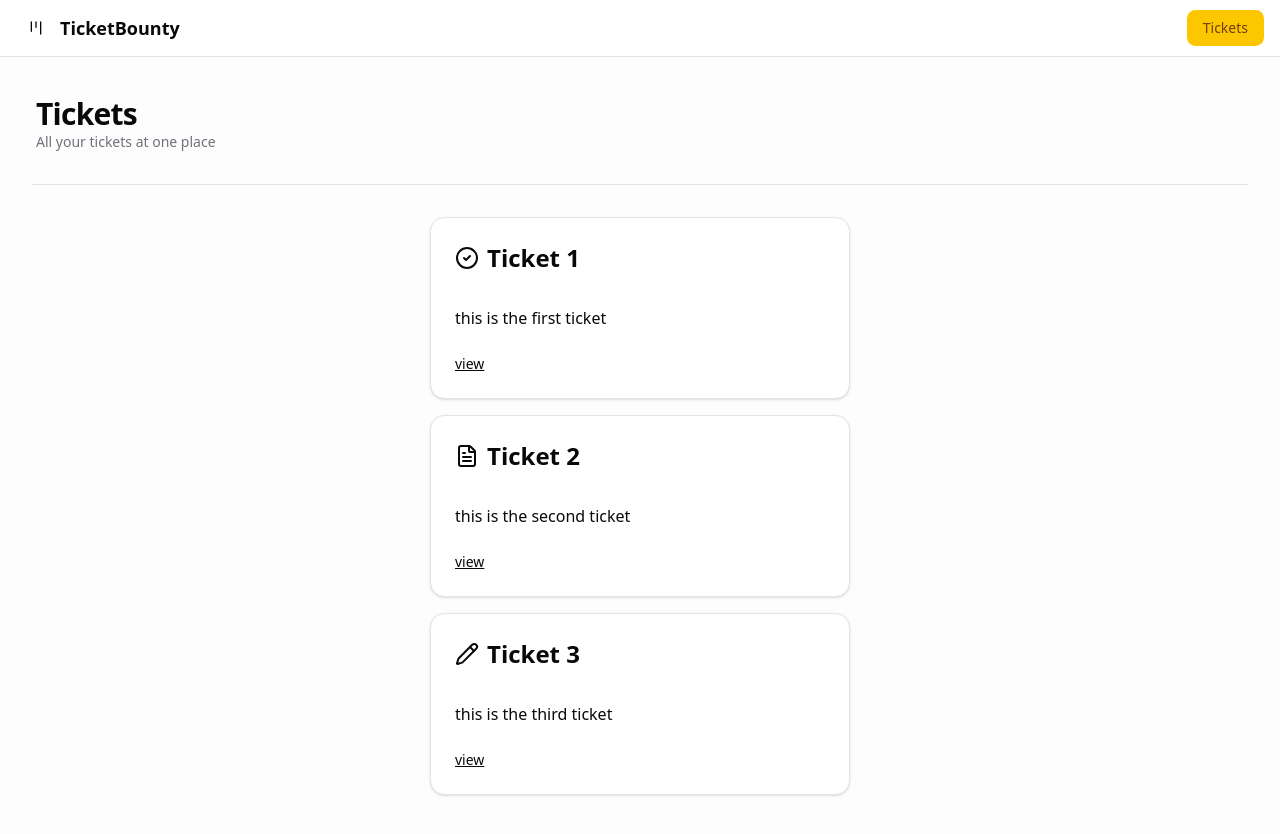
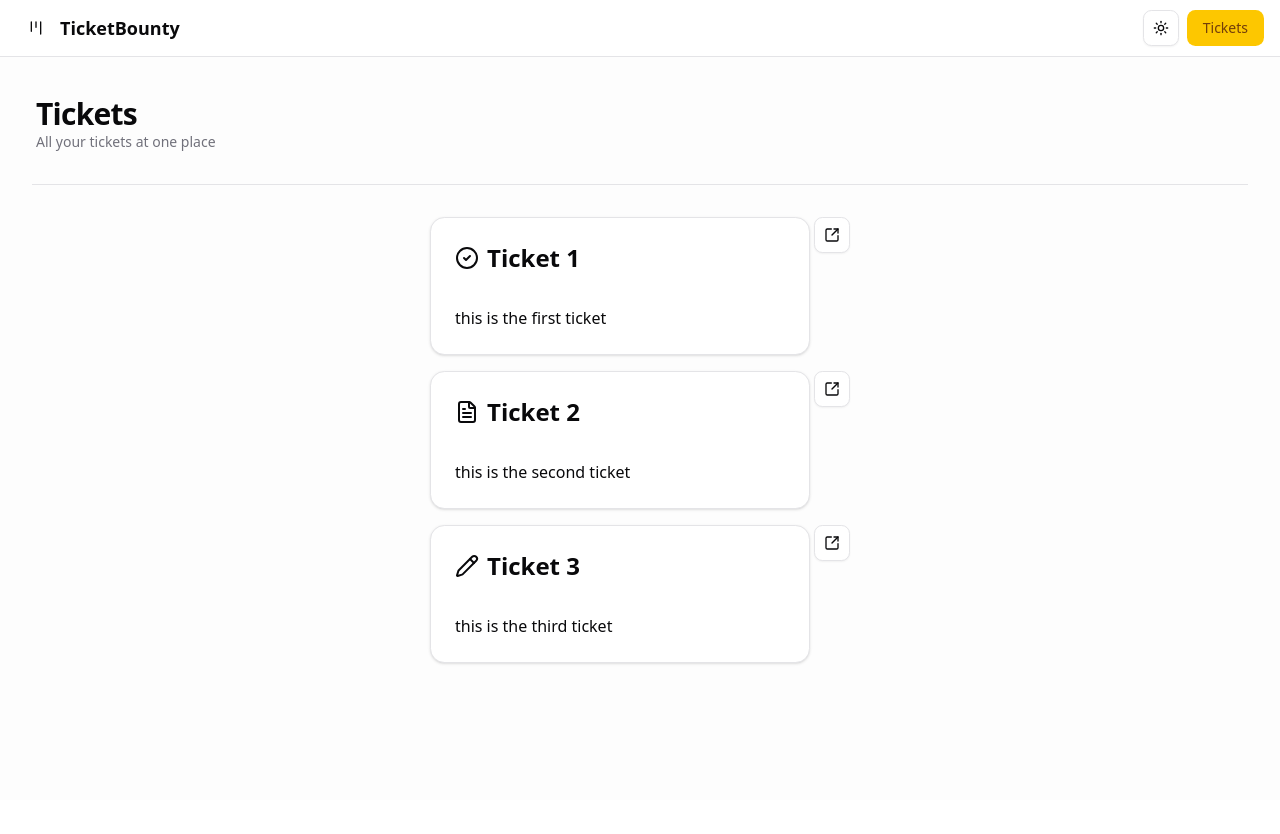
Before and after one commit to taha0998/the-road-to-next-app, a Next.js app: page /tickets in a window 1280 px wide. Shown: the top 834 px of the page. After the commit the page ends 800 px from the top, so only its background shows below. Built offline with nearby package versions, Linux system fonts and the light colour scheme.

Commit message:
more ts, adding themes logic

```diff
--- a/app/layout.tsx
+++ b/app/layout.tsx
@@ -4,6 +4,7 @@ import type { Metadata } from "next";
 import { Geist, Geist_Mono } from "next/font/google";
 
 import { Header } from "@/components/Header";
+import { ThemeProvider } from "@/components/theme/ThemeProvider";
 
 const geistSans = Geist({
   variable: "--font-geist-sans",
@@ -30,6 +31,7 @@ export default function RootLayout({
       <body
         className={`${geistSans.variable} ${geistMono.variable} antialiased`}
       >
+        <ThemeProvider>
           <Header />
           <main
             className="
@@ -42,6 +44,7 @@ export default function RootLayout({
           >
             {children}
           </main>
+        </ThemeProvider>
       </body>
     </html>
   );
--- a/app/tickets/[ticketId]/page.tsx
+++ b/app/tickets/[ticketId]/page.tsx
@@ -2,6 +2,7 @@ import Link from "next/link";
 
 import { Placeholder } from "@/components/Placeholder";
 import { Button } from "@/components/ui/button";
+import { TicketItem } from "@/features/ticket/components/TicketItem";
 import { initialTickets } from "@/lib/data";
 import { ticketsPath } from "@/lib/paths";
 
@@ -28,9 +29,8 @@ const Ticket = async ({ params }: TicketPageProps) => {
   }
 
   return (
-    <div>
-      <h2 className="text-lg">{ticket.title}</h2>
-      <p className="text-sm">{ticket.content}</p>
+    <div className="w-full flex justify-center animate-fade-in-top">
+      <TicketItem ticket={ticket} details />
     </div>
   );
 };
--- a/app/tickets/page.tsx
+++ b/app/tickets/page.tsx
@@ -1,22 +1,7 @@
-import { LucideCircleCheck, LucideFileText, LucidePencil } from "lucide-react";
-import Link from "next/link";
 
 import { Heading } from "@/components/Heading";
-import {
-  Card,
-  CardContent,
-  CardFooter,
-  CardHeader,
-  CardTitle,
-} from "@/components/ui/card";
+import { TicketItem } from "@/features/ticket/components/TicketItem";
 import { initialTickets } from "@/lib/data";
-import { ticketPath } from "@/lib/paths";
-
-const TICKET_ICONS = {
-  OPEN: <LucideFileText />,
-  DONE: <LucideCircleCheck />,
-  IN_PROGRESS: <LucidePencil />,
-};
 
 const Tickets = () => {
   return (
@@ -24,22 +9,7 @@ const Tickets = () => {
       <Heading title="Tickets" description="All your tickets at one place" />
       <div className="flex-1 flex flex-col items-center gap-y-4 animate-fade-in-top">
         {initialTickets.map((ticket) => (
-          <Card key={ticket.id} className="w-full max-w-105">
-            <CardHeader>
-              <CardTitle className="flex gap-x-2 items-center gap-2">
-                <span>{TICKET_ICONS[ticket.status]}</span>
-                <span className="truncate text-2xl">{ticket.title}</span>
-              </CardTitle>
-            </CardHeader>
-            <CardContent>
-              <span className="line-clamp-2">{ticket.content}</span>
-            </CardContent>
-            <CardFooter>
-              <Link href={ticketPath(ticket.id)} className="text-sm underline">
-                view
-              </Link>
-            </CardFooter>
-          </Card>
+          <TicketItem key={ticket.id} ticket={ticket} />
         ))}
       </div>
     </div>
--- a/components/Header.tsx
+++ b/components/Header.tsx
@@ -3,6 +3,7 @@ import Link from "next/link";
 
 import { homePath, ticketsPath } from "@/lib/paths";
 
+import { ThemeSwitcher } from "./theme/ThemeSwitcher";
 import { buttonVariants } from "./ui/button";
 
 const Header = () => {
@@ -11,10 +12,10 @@ const Header = () => {
       className="supports-backdrop-blur;bg-background/60
         fixed left-0 right-0 top-0 z-20
         border-b bg-background/95 backdrop-blur
-        w-full flex py-2.5 justify-between px-4
+        w-full flex py-2.5 justify-between px-4 items-center
         "
     >
-      <div>
+      <div className="flex items-center gap-x-2">
         <Link
           href={homePath()}
           className={buttonVariants({ variant: "ghost" })}
@@ -23,7 +24,8 @@ const Header = () => {
           <h1 className="text-lg ml-2 font-semibold">TicketBounty</h1>
         </Link>
       </div>
-      <div>
+      <div className="flex gap-x-2 items-center">
+        <ThemeSwitcher />
         <Link
           href={ticketsPath()}
           className={buttonVariants({ variant: "default" })}
--- /dev/null
+++ b/components/theme/ThemeProvider.tsx
@@ -0,0 +1,16 @@
+
+import { ThemeProvider as BaseThemeProvider } from "next-themes";
+
+type ThemeProviderProps = {
+  children: React.ReactNode;
+};
+
+const ThemeProvider = ({ children }: ThemeProviderProps) => {
+  return (
+    <BaseThemeProvider attribute="class" defaultTheme="system" enableSystem>
+      {children}
+    </BaseThemeProvider>
+  );
+};
+
+export { ThemeProvider };
--- /dev/null
+++ b/components/theme/ThemeSwitcher.tsx
@@ -0,0 +1,30 @@
+"use client";
+
+import { LucideMoon, LucideSun } from "lucide-react";
+import { useTheme } from "next-themes";
+
+import { Button } from "../ui/button";
+
+const ThemeSwitcher = () => {
+  const { theme, setTheme } = useTheme();
+  return (
+    <Button
+      variant="outline"
+      size="icon"
+      onClick={() => setTheme(theme === "dark" ? "light" : "dark")}
+    >
+      <LucideSun
+        className="h-4 w-4 rotate-0 scale-100 transition-all
+      dark:-rotate-90 dark:scale-0
+      "
+      />
+      <LucideMoon
+        className="absolute h-4 w-4 scale-0 transition-all
+      dark:rotate-0 dark:scale-100
+      "
+      />
+      <span className="sr-only">Toggle theme</span>
+    </Button>
+  );
+};
+export { ThemeSwitcher };
--- /dev/null
+++ b/features/ticket/components/TicketItem.tsx
@@ -0,0 +1,54 @@
+import clsx from "clsx";
+import { LucideSquareArrowOutUpRight } from "lucide-react";
+import Link from "next/link";
+
+import { Button } from "@/components/ui/button";
+import { Card, CardContent, CardHeader, CardTitle } from "@/components/ui/card";
+import { ticketPath } from "@/lib/paths";
+
+import { TICKET_ICONS } from "../constants";
+import { Ticket } from "../types";
+
+type TicketItemProps = {
+  ticket: Ticket;
+  details?: boolean;
+};
+
+const TicketItem = ({ ticket, details }: TicketItemProps) => {
+  const detailButton = (
+    <Button asChild size={"icon"} variant={"outline"}>
+      <Link href={ticketPath(ticket.id)}>
+        <LucideSquareArrowOutUpRight />
+      </Link>
+    </Button>
+  );
+
+  return (
+    <div
+      className={clsx("w-full  flex gap-x-1", {
+        "max-w-105": !details,
+        "max-w-145": details,
+      })}
+    >
+      <Card className="w-full">
+        <CardHeader>
+          <CardTitle className="flex gap-x-2 items-center gap-2">
+            <span>{TICKET_ICONS[ticket.status]}</span>
+            <span className="truncate text-2xl">{ticket.title}</span>
+          </CardTitle>
+        </CardHeader>
+        <CardContent>
+          <span
+            className={clsx("whitespace-break-spaces", {
+              "line-clamp-2": !details,
+            })}
+          >
+            {ticket.content}
+          </span>
+        </CardContent>
+      </Card>
+      {!details && <div className="flex flex-col gap-y-1 ">{detailButton}</div>}
+    </div>
+  );
+};
+export { TicketItem };
--- /dev/null
+++ b/features/ticket/constants.tsx
@@ -0,0 +1,7 @@
+import { LucideCircleCheck, LucideFileText, LucidePencil } from "lucide-react";
+
+export const TICKET_ICONS = {
+  OPEN: <LucideFileText />,
+  DONE: <LucideCircleCheck />,
+  IN_PROGRESS: <LucidePencil />,
+};
--- a/package.json
+++ b/package.json
@@ -16,6 +16,7 @@
     "class-variance-authority": "^0.7.1",
     "lucide-react": "^0.562.0",
     "next": "16.1.1",
+    "next-themes": "^0.4.6",
     "react": "19.2.3",
     "react-dom": "19.2.3",
     "tailwind-merge": "^3.4.0"
```
Also changed, not shown: features/ticket/types.ts (+8 -0 lines), features/ticket/contants.ts (deleted), 1 other file (tests, documents, lock files or other folders). Lines whose indentation alone changed are shown as unchanged.
